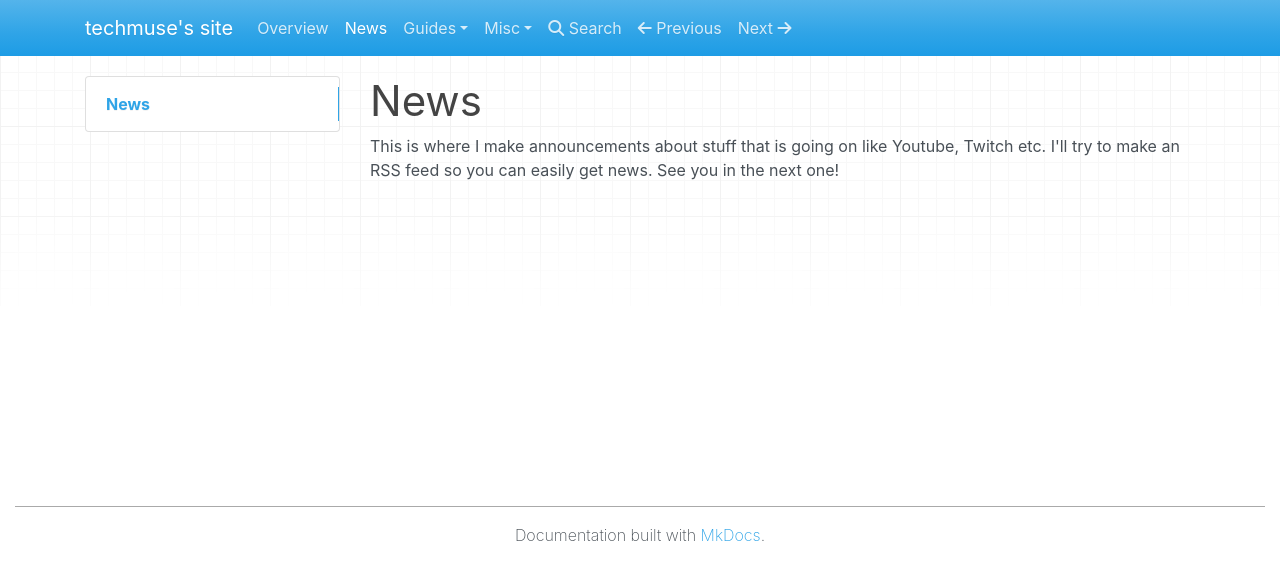
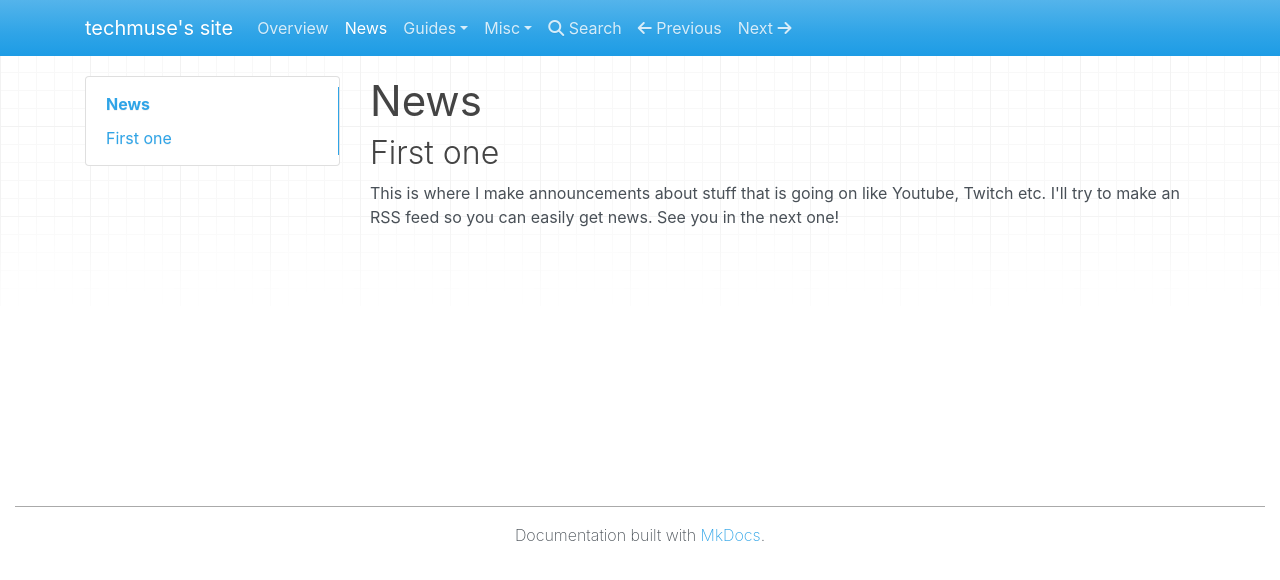
Before and after one commit to techmuse8/techmuse8.github.io, an MkDocs documentation site: the page built from docs/News.md, in a window 1280 px wide. Shown: the top 580 px of the page. Built offline with MkDocs 1.6.1, drawn with Linux system fonts in a browser that asks for light colours; nearby versions of some CDN libraries.

Commit message:
Update News.md

```diff
--- a/docs/News.md
+++ b/docs/News.md
@@ -1,4 +1,6 @@
 # News
+
+## First one
 
 This is where I make announcements about stuff that is going on like Youtube, Twitch etc.
 I'll try to make an RSS feed so you can easily get news.
```
